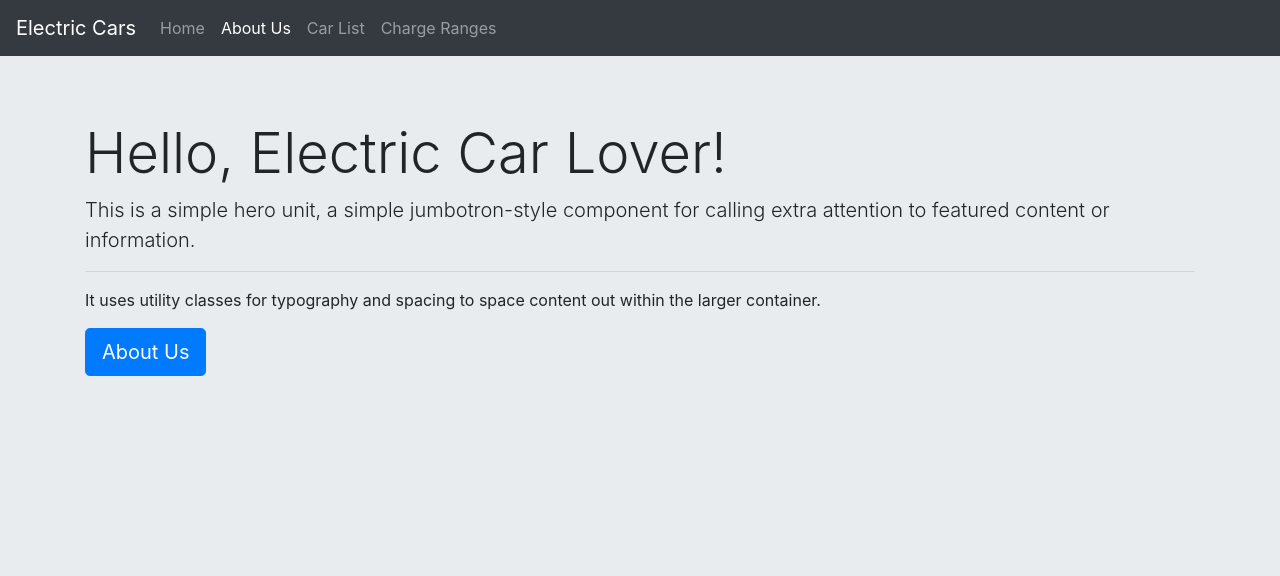
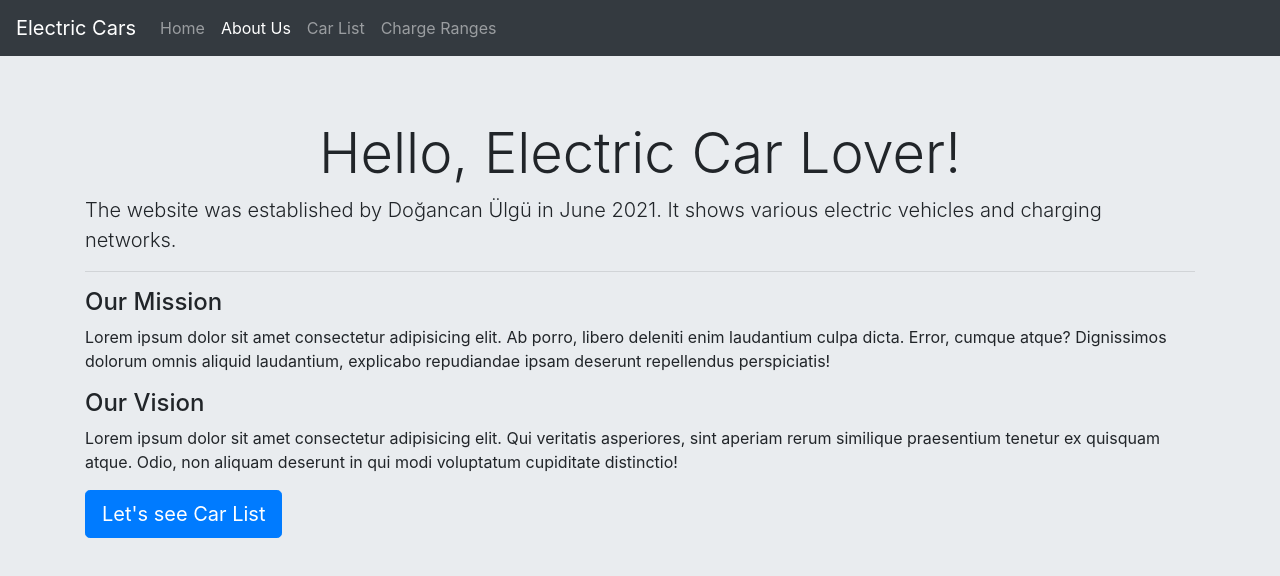
Before and after one commit to dogancanulgu/Bootstrap-First-EV-Web, a plain HTML site: page about-us.html in a window 1280 px wide. Drawn offline with nearby package versions, Linux system fonts and the light colour scheme.

Commit message:
mission and vision was added.

```diff
--- a/about-us.html
+++ b/about-us.html
@@ -15,7 +15,7 @@
 
     <!--navbar start -->
     <nav class="navbar navbar-expand-lg navbar-dark bg-dark">
-        <a class="navbar-brand" href="#">Electric Cars</a>
+        <a class="navbar-brand" href="index.html">Electric Cars</a>
         <button class="navbar-toggler" type="button" data-toggle="collapse" data-target="#navbarNavAltMarkup" aria-controls="navbarNavAltMarkup" aria-expanded="false" aria-label="Toggle navigation">
           <span class="navbar-toggler-icon"></span>
         </button>
@@ -32,11 +32,21 @@
     <!-- jumbotron start-->
     <div class="jumbotron">
         <div class="container">
-            <h1 class="display-4 ">Hello, Electric Car Lover!</h1>
-            <p class="lead">This is a simple hero unit, a simple jumbotron-style component for calling extra attention to featured content or information.</p>
+            <h1 class="display-4 text-center">Hello, Electric Car Lover!</h1>
+            <p class="lead">
+                The website was established by Doğancan Ülgü in June 2021. It shows various electric vehicles and charging networks.
+            </p>
             <hr class="my-3">
-            <p>It uses utility classes for typography and spacing to space content out within the larger container.</p>
-            <a class="btn btn-primary btn-lg" href="#" role="button">About Us</a>
+            <h4>Our Mission</h4>
+            <p>
+                Lorem ipsum dolor sit amet consectetur adipisicing elit. Ab porro, libero deleniti enim laudantium culpa dicta. Error, cumque atque? Dignissimos dolorum omnis aliquid laudantium, explicabo repudiandae ipsam deserunt repellendus perspiciatis!
+
+            </p>
+            <h4>Our Vision</h4>
+            <p>
+                Lorem ipsum dolor sit amet consectetur adipisicing elit. Qui veritatis asperiores, sint aperiam rerum similique praesentium tenetur ex quisquam atque. Odio, non aliquam deserunt in qui modi voluptatum cupiditate distinctio!
+            </p>
+            <a class="btn btn-primary btn-lg" href="car-list.html" role="button">Let's see Car List</a>
         </div>
     </div>
 
```
